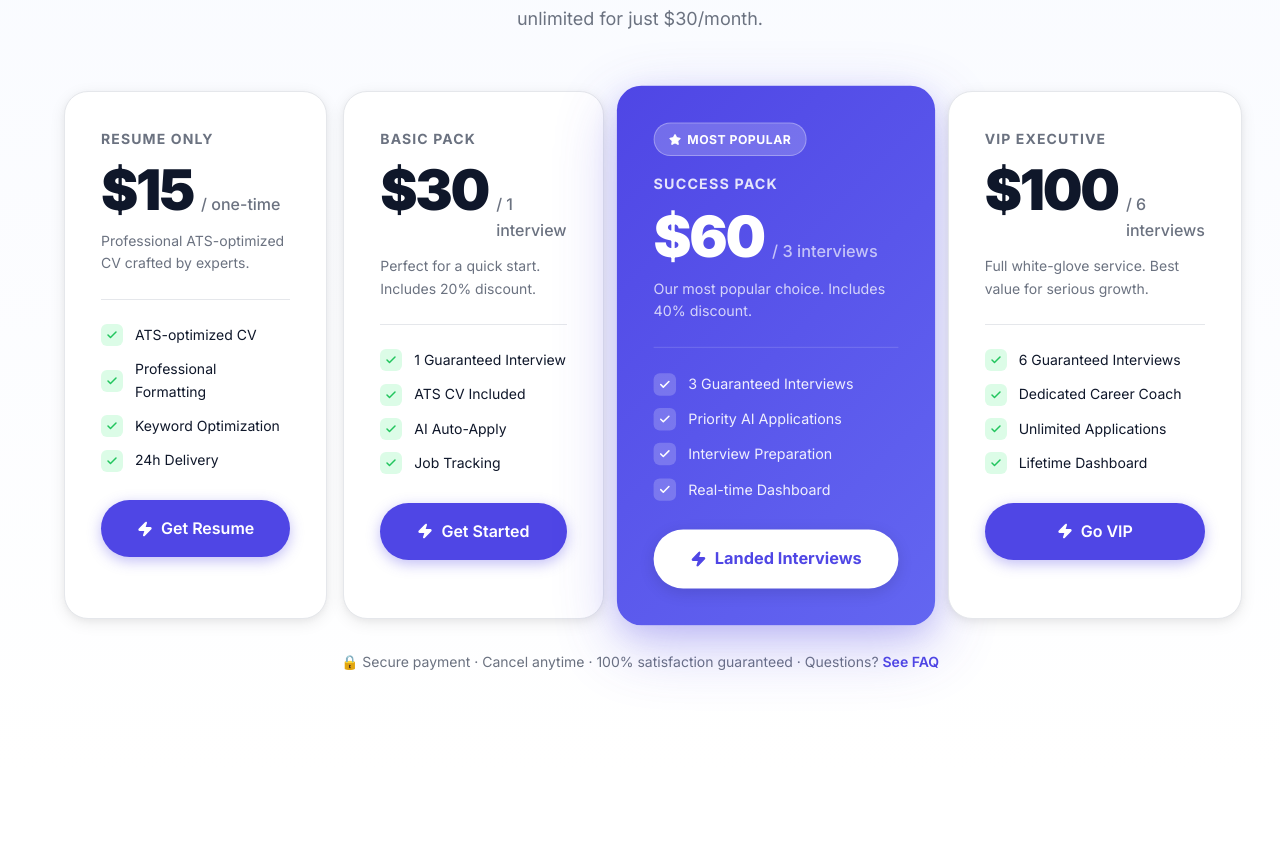
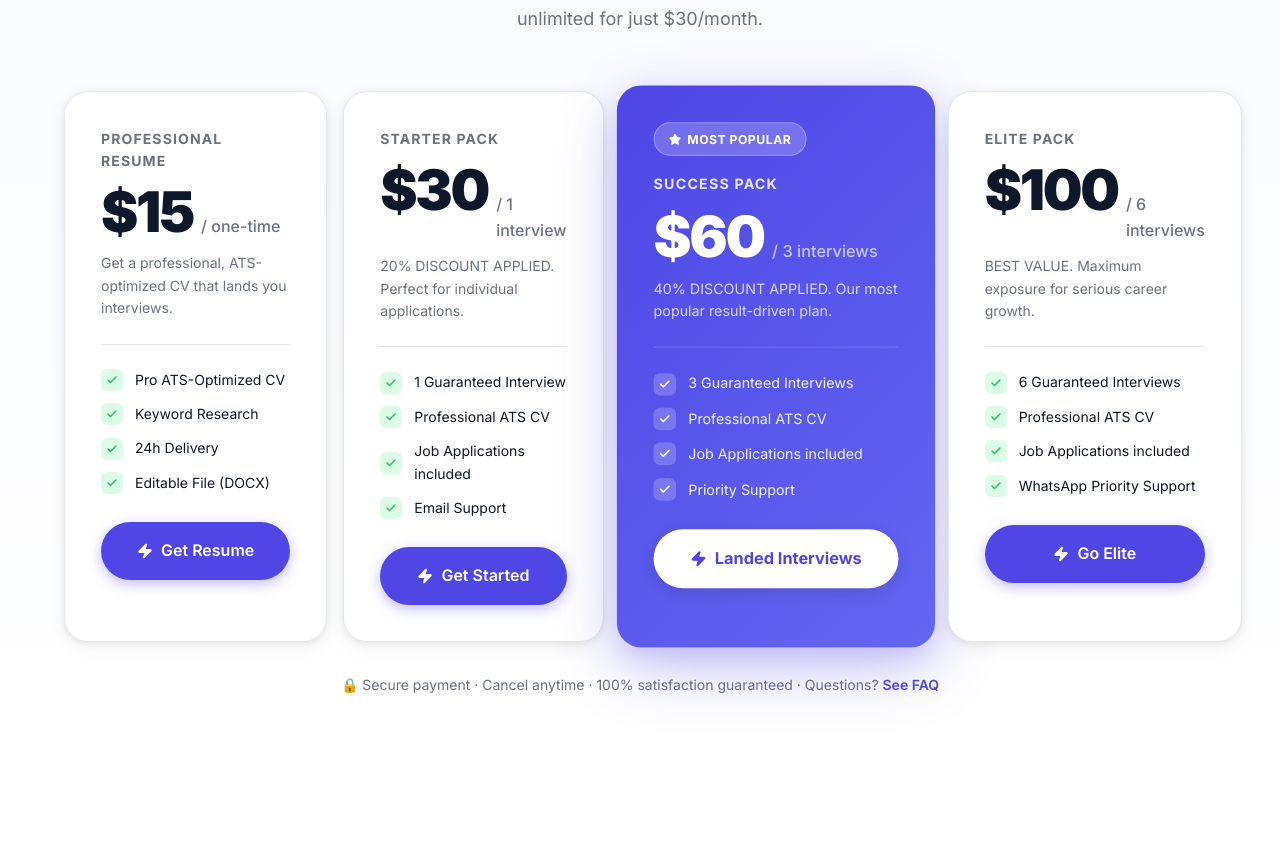
Before and after one commit to haseebalisoft/jobland, a React (Vite) app: page / in a window 1280 px wide. Shown: the part 4244-5109 px from the top of the page. Built offline with nearby package versions, Linux system fonts and the light colour scheme.

Commit message:
feat: Refine HiredLogics pricing model - simplified features and updated discounts

```diff
--- a/src/components/Pricing.jsx
+++ b/src/components/Pricing.jsx
@@ -3,15 +3,15 @@ import './Pricing.css'
 
 const plans = [
     {
-        name: 'Resume Only',
+        name: 'Professional Resume',
         price: '$15',
         period: 'one-time',
-        description: 'Professional ATS-optimized CV crafted by experts.',
+        description: 'Get a professional, ATS-optimized CV that lands you interviews.',
         features: [
-            'ATS-optimized CV',
-            'Professional Formatting',
-            'Keyword Optimization',
+            'Pro ATS-Optimized CV',
+            'Keyword Research',
             '24h Delivery',
+            'Editable File (DOCX)',
         ],
         cta: 'Get Resume',
         popular: false,
@@ -19,15 +19,15 @@ const plans = [
         bg: 'var(--white)',
     },
     {
-        name: 'Basic Pack',
+        name: 'Starter Pack',
         price: '$30',
         period: '1 interview',
-        description: 'Perfect for a quick start. Includes 20% discount.',
+        description: '20% DISCOUNT APPLIED. Perfect for individual applications.',
         features: [
             '1 Guaranteed Interview',
-            'ATS CV Included',
-            'AI Auto-Apply',
-            'Job Tracking',
+            'Professional ATS CV',
+            'Job Applications included',
+            'Email Support',
         ],
         cta: 'Get Started',
         popular: false,
@@ -38,12 +38,12 @@ const plans = [
         name: 'Success Pack',
         price: '$60',
         period: '3 interviews',
-        description: 'Our most popular choice. Includes 40% discount.',
+        description: '40% DISCOUNT APPLIED. Our most popular result-driven plan.',
         features: [
             '3 Guaranteed Interviews',
-            'Priority AI Applications',
-            'Interview Preparation',
-            'Real-time Dashboard',
+            'Professional ATS CV',
+            'Job Applications included',
+            'Priority Support',
         ],
         cta: 'Landed Interviews',
         popular: true,
@@ -51,17 +51,17 @@ const plans = [
         bg: 'linear-gradient(135deg, #4F46E5 0%, #6366F1 100%)',
     },
     {
-        name: 'VIP Executive',
+        name: 'Elite Pack',
         price: '$100',
         period: '6 interviews',
-        description: 'Full white-glove service. Best value for serious growth.',
+        description: 'BEST VALUE. Maximum exposure for serious career growth.',
         features: [
             '6 Guaranteed Interviews',
-            'Dedicated Career Coach',
-            'Unlimited Applications',
-            'Lifetime Dashboard',
+            'Professional ATS CV',
+            'Job Applications included',
+            'WhatsApp Priority Support',
         ],
-        cta: 'Go VIP',
+        cta: 'Go Elite',
         popular: false,
         color: 'var(--dark)',
         bg: 'var(--white)',
```
